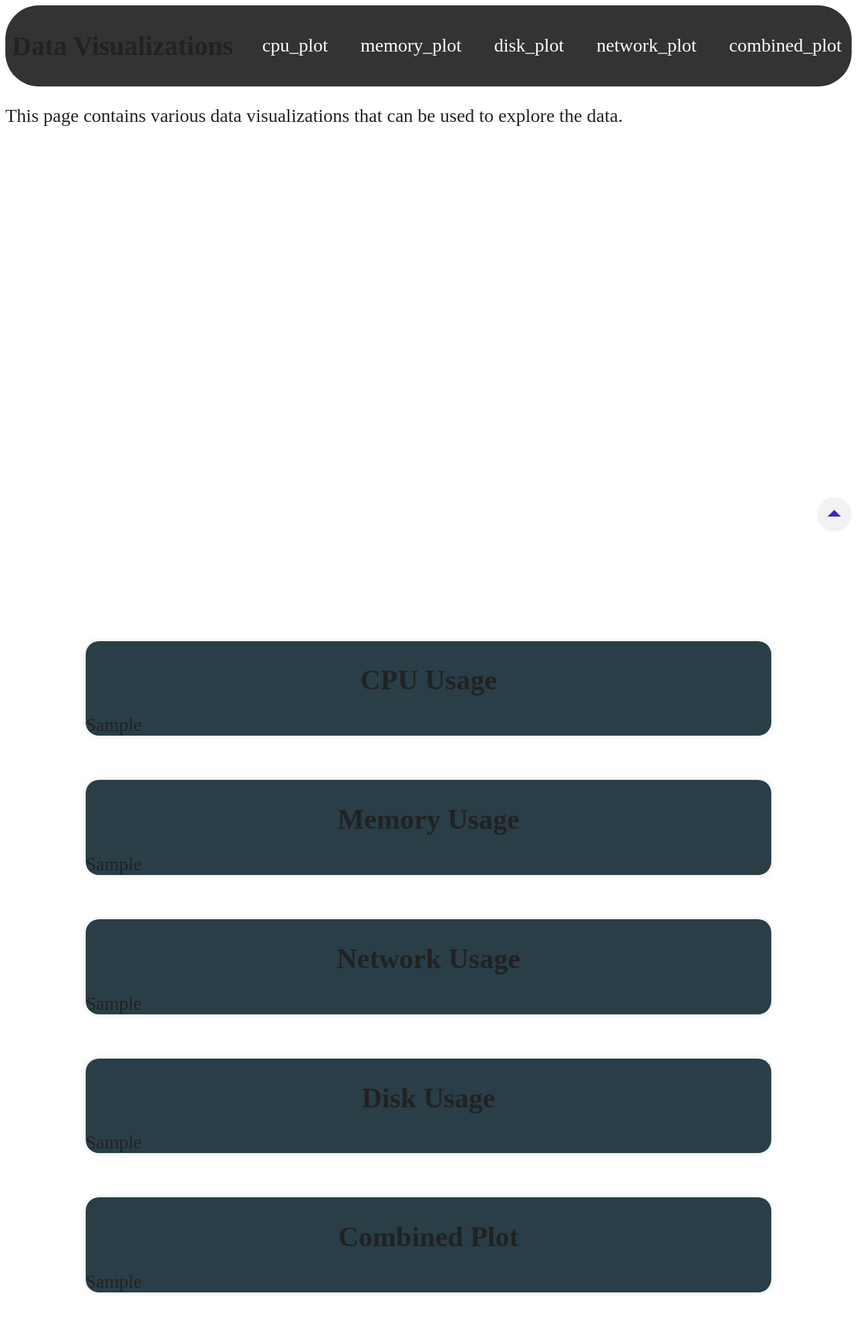
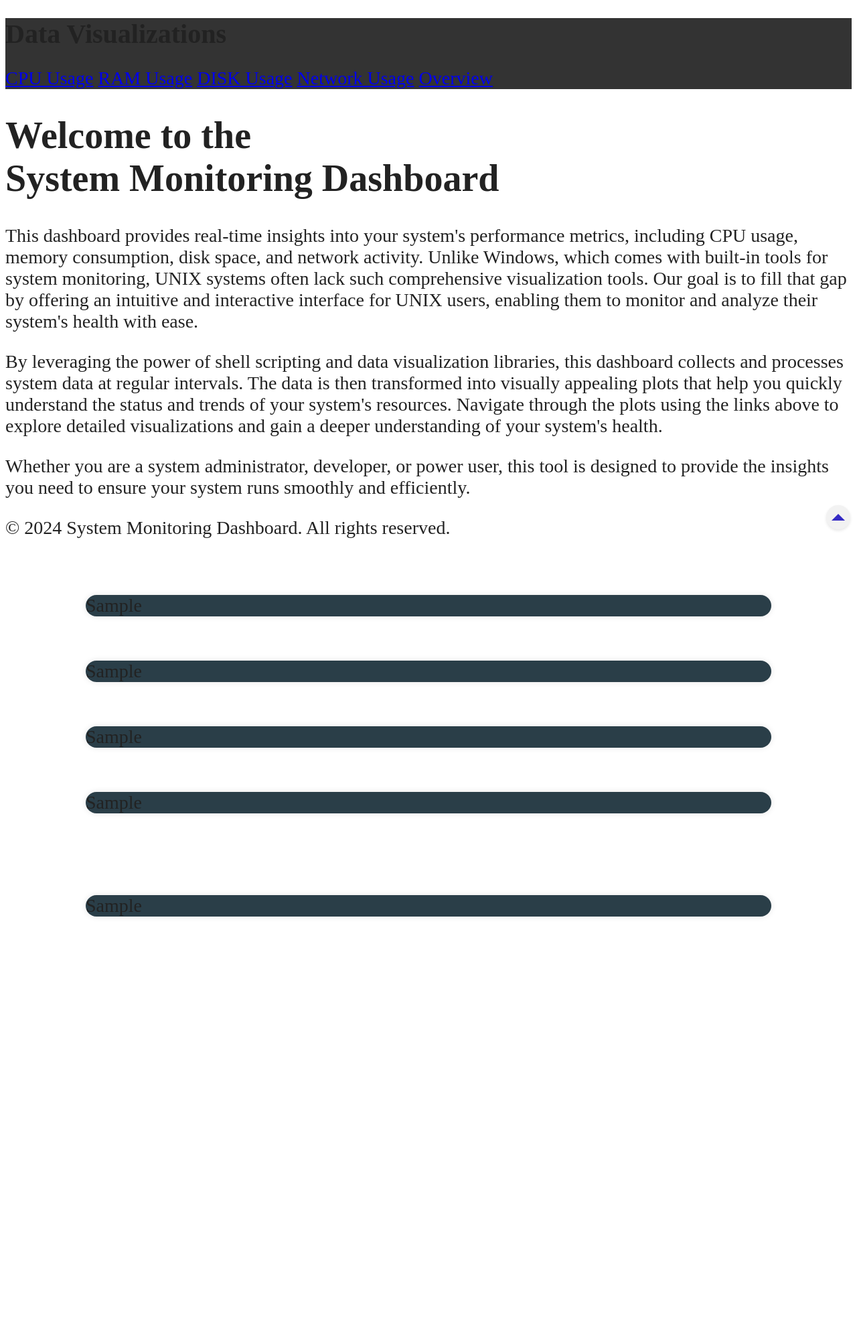
Before and after one commit to uottawa-developer-team/system-monitoring-dashboard, a Flask app: template dashboard/templates/index.html in a window 1280 px wide. Shown: the whole page at 67% size. After the commit the page ends 1368 px from the top, so only its background shows below. Run offline with Flask 3, Linux system fonts and the light colour scheme; the template is opened without the code that fills it: most values are stand-ins (such as "Sample title", 1, 10 or a date in 2020); some libraries are stand-ins or nearby versions.

Commit message:
reordered the plot and removed plot headers

```diff
--- a/dashboard/templates/index.html
+++ b/dashboard/templates/index.html
@@ -1,46 +1,64 @@
 {% extends "base.html" %}
 
 {% block content %}
-<div class="row" id="menu-bar">
-    <h1 class="header">Data Visualizations</h1>
-    <a href="#cpu-plot" class="scroll-link">cpu_plot</a>
-    <a href="#memory-plot" class="scroll-link">memory_plot</a>
-    <a href="#disk-plot" class="scroll-link">disk_plot</a>
-    <a href="#network-plot" class="scroll-link">network_plot</a>
-    <a href="#combined-plot" class="scroll-link">combined_plot</a>
+
+
+
+<div class="firstpage">
+    <div class="navbar" id="menu-bar">
+        <h1 class="header">Data Visualizations</h1>
+        <a href="#cpu-plot" class="scroll-link">CPU Usage</a>
+        <a href="#memory-plot" class="scroll-link">RAM Usage</a>
+        <a href="#disk-plot" class="scroll-link">DISK Usage</a>
+        <a href="#network-plot" class="scroll-link">Network Usage</a>
+        <a href="#combined-plot" class="scroll-link">Overview</a>
+    </div>
+    <!-- Hero Section -->
+    <div class="hero-section">
+        <h1>Welcome to the <br> System Monitoring Dashboard</h1>
+        <p>
+            This dashboard provides real-time insights into your system's performance metrics, including CPU usage, memory consumption, disk space, and network activity. Unlike Windows, which comes with built-in tools for system monitoring, UNIX systems often lack such comprehensive visualization tools. Our goal is to fill that gap by offering an intuitive and interactive interface for UNIX users, enabling them to monitor and analyze their system's health with ease.
+        </p>
+        <p>
+            By leveraging the power of shell scripting and data visualization libraries, this dashboard collects and processes system data at regular intervals. The data is then transformed into visually appealing plots that help you quickly understand the status and trends of your system's resources. Navigate through the plots using the links above to explore detailed visualizations and gain a deeper understanding of your system's health.
+        </p>
+        <p>
+            Whether you are a system administrator, developer, or power user, this tool is designed to provide the insights you need to ensure your system runs smoothly and efficiently.
+        </p>
+    </div>
+    <!-- Footer -->
+    <div class="footer">
+        <p>&copy; 2024 System Monitoring Dashboard. All rights reserved.</p>
+    </div>
 </div>
-<div class="intro">
-    <p>This page contains various data visualizations that can be used to explore the data.</p>
-</div>
+
+
+
 <div class="plots-container">
-    <div class="plot" id="cpu-plot">
-        <h2 class="intext">CPU Usage</h2>
+    <p id="cpu-plot"></p>
+    <div class="plot">
         <div>{{ cpu_plot | safe }}</div>
     </div>
-    <p></p>
-    <div class="plot" id="memory-plot">
-        <h2 class="intext">Memory Usage</h2>
+    <p id="memory-plot"></p>
+    <div class="plot" >
         <div>{{ memory_plot | safe }}</div>
     </div>
-    <p></p>
-    <div class="plot" id="network-plot">
-        <h2 class="intext">Network Usage</h2>
+    <p id="network-plot"></p>
+    <div class="plot" >
         <div>{{ network_plot | safe }}</div>
     </div>
-    <p></p>
-    <div class="plot" id="disk-plot">
-        <h2 class="intext">Disk Usage</h2>
+    <p id="disk-plot"></p>
+    <div class="plot" >
         <div>{{ disk_plot | safe }}</div>
     </div>
     <p></p>
-    <div class="plot" id="combined-plot">
-        <h2 class="intext">Combined Plot</h2>
+    <p id="combined-plot"></p>
+    <div class="plot" >
         <div>{{ combined_plot | safe }}</div>
     </div>
-    <p></p>
-    <a class="scroll-top" id="btnScrollTop">
-        <svg class="svg-icon" xmlns="http://www.w3.org/2000/svg" viewBox="0 0 12 6"><path d="M12 6H0l6-6z"/></svg>
-    </a>
 </div>
+<a class="scroll-top" id="btnScrollTop">
+    <svg class="svg-icon" xmlns="http://www.w3.org/2000/svg" viewBox="0 0 12 6"><path d="M12 6H0l6-6z"/></svg>
+</a>
 
 {% endblock %}
```
